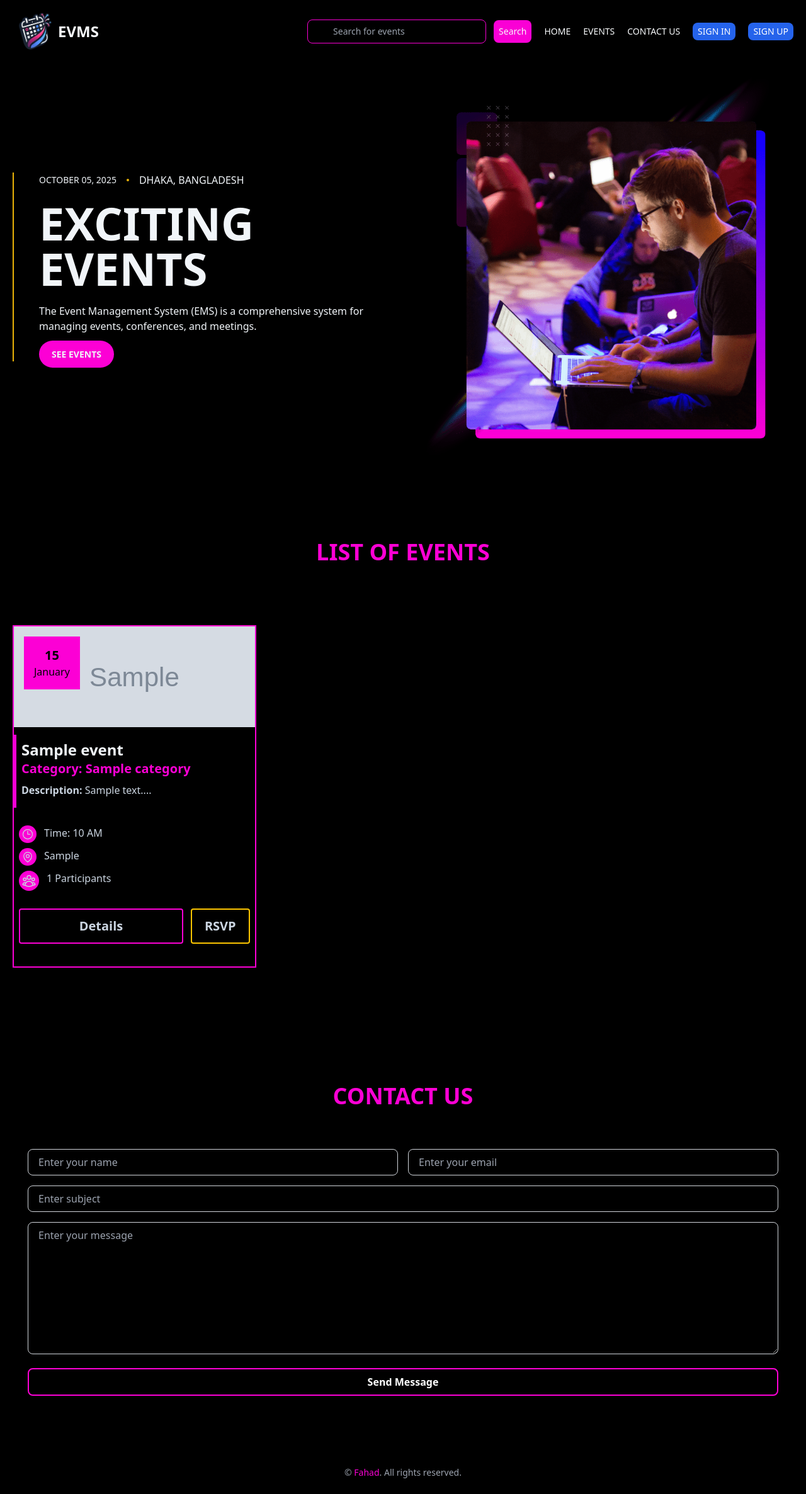
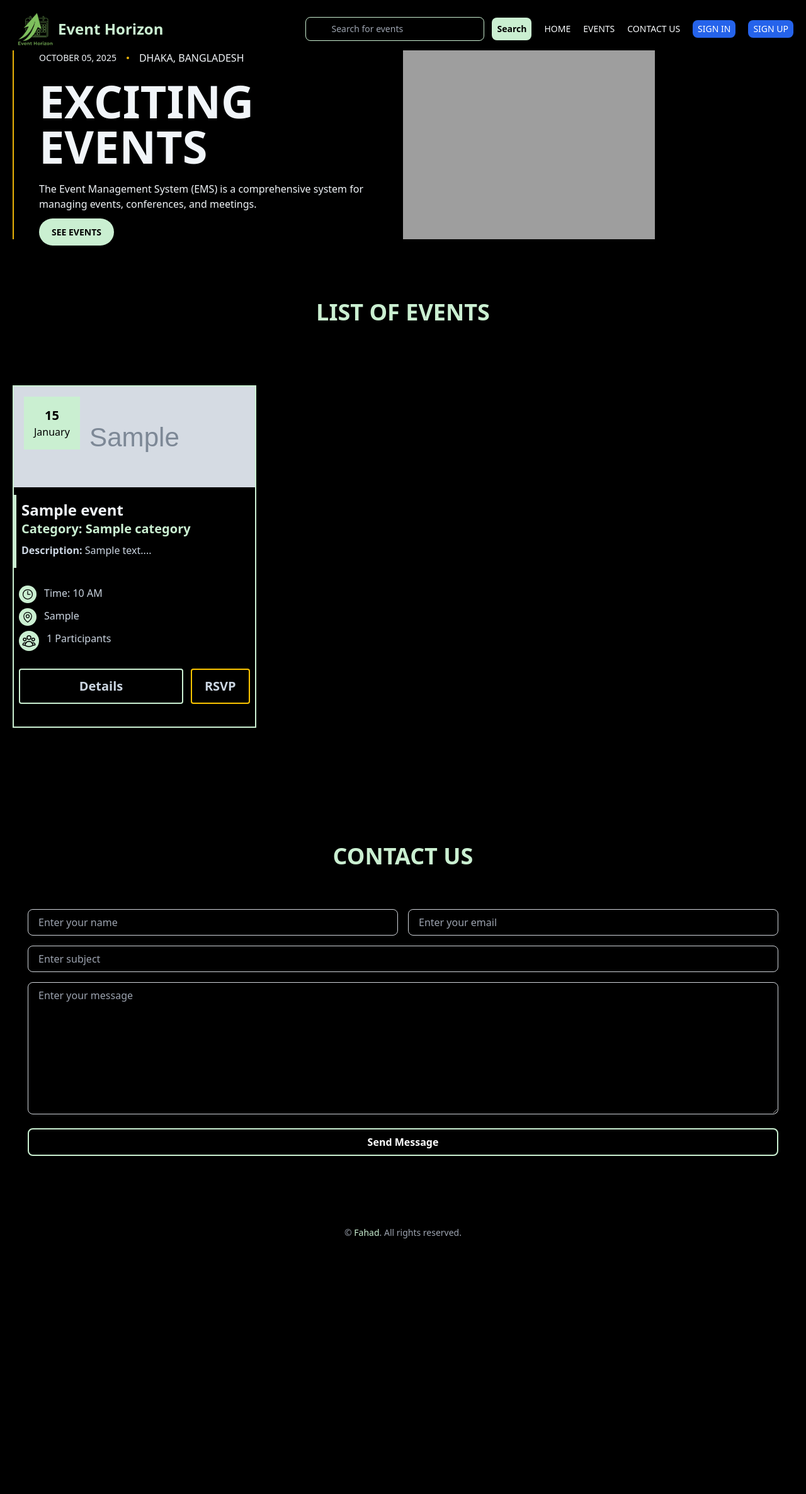
Before and after one commit to MohammadFahad1/Django-Assignment-1-Event-Management-System, a Django app: page / in a window 1280 px wide. Shown: the whole page at 63% size. After the commit the page ends 1967 px from the top, so only its background shows below. Run offline with Django 5.2, Linux system fonts and the light colour scheme; tables that the repository leaves empty hold one stand-in row (values such as "Sample post"); grey boxes marked "Sample" are stand-in pictures; some libraries are stand-ins or nearby versions; grey boxes are pictures that could not be loaded.

Commit message:
Color pallete changed

```diff
--- a/events/templates/footer.html
+++ b/events/templates/footer.html
@@ -3,7 +3,7 @@
     <!-- Copyright Text -->
     <p class="text-sm text-center">
       © <span id="year" 2025></span>
-      <a href="https://fahadbd.com" class="text-[#FC00D5]">Fahad</a>. All rights
+      <a href="https://fahadbd.com" class="text-[#CAEFD1]">Fahad</a>. All rights
       reserved.
     </p>
   </div>
--- a/events/templates/header_navbar.html
+++ b/events/templates/header_navbar.html
@@ -6,8 +6,8 @@
     {% comment %} Logo {% endcomment %}
     <a href="/">
       <div class="text-2xl p-2 rounded-lg font-bold flex gap-2 items-center">
-        <img src="{% static "images/logo-ev.png" %}" class="w-14" alt="">
-        <h1>EVMS</h1>
+        <img src="{% static 'images/logo-ev.png' %}" class="w-14" alt="">
+        <h1 class="text-[#CAEFD1]">Event Horizon</h1>
       </div>
     </a>
 
@@ -24,23 +24,23 @@
           name="search"
           id="search"
           value="{% if search %}{{search_txt}}{% endif %}"
-          class="bg-transparent border border-[#FA00D5] px-10 py-2 rounded-lg w-full"
+          class="bg-transparent border border-[#CAEFD1] px-10 py-2 rounded-lg w-full"
           placeholder="Search for events"
         />
         <input
           type="submit"
           value="Search"
-          class="bg-[#FA00D5] p-2 rounded-lg cursor-pointer"
+          class="bg-[#CAEFD1] p-2 rounded-lg cursor-pointer text-black font-bold hover:bg-[#CAEFD1]/80 transition-all duration-300"
         />
       </form>
-      <a href="/" class="hover:text-[#FA00D5]">HOME</a>
-      <a href="#events" class="hover:text-[#FA00D5]">EVENTS</a>
-      <a href="#contact" class="hover:text-[#FA00D5]">CONTACT US</a>
+      <a href="/" class="hover:text-[#CAEFD1]">HOME</a>
+      <a href="{% url 'home_page' %}#events" class="hover:text-[#CAEFD1]">EVENTS</a>
+      <a href="{% url 'home_page' %}#contact" class="hover:text-[#CAEFD1]">CONTACT US</a>
 
       {% if request.user.is_authenticated %}
       <a
         href="/dashboard"
-        class="hover:text-[#FA00D5] bg-blue-600 text-white rounded-lg px-2 py-1"
+        class="hover:text-[#CAEFD1] bg-blue-600 text-white rounded-lg px-2 py-1"
         >DASHBOARD</a
       >
       <form action="{% url 'sign-out' %}" method="post">
@@ -55,12 +55,12 @@
       {% else %}
       <a
         href="{% url 'sign-in' %}"
-        class="hover:text-[#FA00D5] bg-blue-600 text-white rounded-lg px-2 py-1"
+        class="hover:text-[#CAEFD1] bg-blue-600 text-white rounded-lg px-2 py-1"
         >SIGN IN</a
       >
       <a
         href="{% url 'sign-up' %}"
-        class="hover:text-[#FA00D5] bg-blue-600 text-white rounded-lg px-2 py-1"
+        class="hover:text-[#CAEFD1] bg-blue-600 text-white rounded-lg px-2 py-1"
         >SIGN UP</a
       >
       {% endif %}
--- a/events/templates/home_page.html
+++ b/events/templates/home_page.html
@@ -31,12 +31,12 @@
 
                             <p class="pb-5">The Event Management System (EMS) is a comprehensive system for managing events, conferences, and meetings.</p>
 
-                            <a href="#events" class="uppercase text-sm bg-[#FC00D5] hover:bg-[#a1238e] px-5 py-3 font-bold rounded-full">See Events</a>
+                            <a href="#events" class="uppercase text-sm bg-[#CAEFD1] hover:bg-[#8bf39e] px-5 py-3 font-bold rounded-full text-black">See Events</a>
                         </div>
                     </div>
 
                     <div>
-                        <img src="{% static "images/hero-img.webp" %}" class="w-full" alt="">
+                        <img src="{% static 'images/hero-img.png' %}" class="w-fullmax-w-[860px] max-h-[930px]" alt="">
                     </div>
                 </section>
                 {% comment %} Hero Section Ends {% endcomment %}
@@ -44,7 +44,7 @@
 
             {% comment %} List of all Events {% endcomment %}
              <section class="my-24" id="events">
-                <h1 class="text-4xl text-[#FC00D5] text-center font-bold my-16">LIST OF EVENTS</h1>
+                <h1 class="text-4xl text-[#CAEFD1] text-center font-bold my-16">LIST OF EVENTS</h1>
                 {% if search %}
                     <h3 class="text-2xl text-slate-100 text-center font-bold mb-16">{{events.count}} records found for "{{search_txt}}"</h3>
                 {% endif %}
@@ -65,20 +65,20 @@
                 <div class="grid grid-cols-1 md:grid-cols-2 lg:grid-cols-3 gap-10">
                 {% for event in events %}
                     {% comment %} Card Items Starts {% endcomment %}
-                    <div class="border-2 border-[#FC00D5] relative top-0 left-0">
+                    <div class="border-2 border-[#CAEFD1] relative top-0 left-0">
                         <img src="{{ event.thumbnail.url }}" alt="{{event.name}} thumbnail" class="w-full h-40 object-cover">
-                        <div class="absolute top-4 left-4 bg-[#FC00D5] p-4 text-center">
+                        <div class="absolute top-4 left-4 bg-[#CAEFD1] p-4 text-center">
                             <h4 class="text-xl font-extrabold">{{event.date|date:"d"}}</h4>
                             <p>{{event.date|date:"F"}}</p>
                         </div>
-                        <div class="p-2 border-s-4 border-[#FC00D5] my-3">
+                        <div class="p-2 border-s-4 border-[#CAEFD1] my-3">
                             <h3 class="text-2xl font-bold text-slate-100">{{event.name}}</h3>
-                            <h4 class="text-xl font-bold text-[#FC00D5]">Category: {{event.category}}</h4>
+                            <h4 class="text-xl font-bold text-[#CAEFD1]">Category: {{event.category}}</h4>
                             <p class="text-slate-300 my-2"><b>Description:</b> {{event.description|slice:":50"}}...</p>
                         </div>
                         <div class="p-2 text-slate-300">
                             <div class="flex gap-3 my-2">
-                                <div class="p-1 rounded-full bg-[#FC00D5] text-sm">
+                                <div class="p-1 rounded-full bg-[#CAEFD1] text-sm text-black">
                                     <svg xmlns="http://www.w3.org/2000/svg" fill="none" viewBox="0 0 24 24" stroke-width="1.5" stroke="currentColor" class="size-5">
                                     <path stroke-linecap="round" stroke-linejoin="round" d="M12 6v6h4.5m4.5 0a9 9 0 1 1-18 0 9 9 0 0 1 18 0Z" />
                                     </svg>
@@ -87,7 +87,7 @@
                             </div>
 
                             <div class="flex gap-3 my-2">
-                                <div class="p-1 rounded-full bg-[#FC00D5] text-sm">
+                                <div class="p-1 rounded-full bg-[#CAEFD1] text-sm text-black">
                                     <svg xmlns="http://www.w3.org/2000/svg" fill="none" viewBox="0 0 24 24" stroke-width="1.5" stroke="currentColor" class="size-5">
                                     <path stroke-linecap="round" stroke-linejoin="round" d="M15 10.5a3 3 0 1 1-6 0 3 3 0 0 1 6 0Z" />
                                     <path stroke-linecap="round" stroke-linejoin="round" d="M19.5 10.5c0 7.142-7.5 11.25-7.5 11.25S4.5 17.642 4.5 10.5a7.5 7.5 0 1 1 15 0Z" />
@@ -97,7 +97,7 @@
                             </div>
 
                             <div class="flex gap-3 my-2">
-                                <div class="p-1 rounded-full bg-[#FC00D5] text-sm">
+                                <div class="p-1 rounded-full bg-[#CAEFD1] text-sm text-black">
                                     <svg xmlns="http://www.w3.org/2000/svg" fill="none" viewBox="0 0 24 24" stroke-width="1.5" stroke="currentColor" class="size-6">
                                     <path stroke-linecap="round" stroke-linejoin="round" d="M18 18.72a9.094 9.094 0 0 0 3.741-.479 3 3 0 0 0-4.682-2.72m.94 3.198.001.031c0 .225-.012.447-.037.666A11.944 11.944 0 0 1 12 21c-2.17 0-4.207-.576-5.963-1.584A6.062 6.062 0 0 1 6 18.719m12 0a5.971 5.971 0 0 0-.941-3.197m0 0A5.995 5.995 0 0 0 12 12.75a5.995 5.995 0 0 0-5.058 2.772m0 0a3 3 0 0 0-4.681 2.72 8.986 8.986 0 0 0 3.74.477m.94-3.197a5.971 5.971 0 0 0-.94 3.197M15 6.75a3 3 0 1 1-6 0 3 3 0 0 1 6 0Zm6 3a2.25 2.25 0 1 1-4.5 0 2.25 2.25 0 0 1 4.5 0Zm-13.5 0a2.25 2.25 0 1 1-4.5 0 2.25 2.25 0 0 1 4.5 0Z" />
                                     </svg>
@@ -105,7 +105,7 @@
                                 <span>{{ event.participants_count }} Participants</span>
                             </div>
                             <div class="flex justify-between items-center gap-3 my-2">
-                                <a href="{% url "event-detail" event.id %}" class="block px-5 py-3 hover:bg-[#FC00D5] text-xl text-center font-bold my-5 rounded transition-colors border-2 border-[#FC00D5] w-full">Details</a>
+                                <a href="{% url "event-detail" event.id %}" class="block px-5 py-3 hover:bg-[#CAEFD1] text-xl text-center font-bold my-5 rounded transition-colors border-2 border-[#CAEFD1] hover:border-[#7dfa94] w-full hover:text-black">Details</a>
                                 <a href="{% url "rsvp" event.id %}" class="block px-5 py-3 hover:bg-[#fcc500] hover:text-black text-xl text-center font-bold my-5 rounded transition-colors border-2 border-[#fcc500]">RSVP</a>
                             </div>
                         </div>
@@ -118,7 +118,7 @@
 
             {% comment %} Contact Form Section Starts {% endcomment %}
             <section class="w-full shadow-lg bg-transparent rounded-2xl p-6" id="contact">
-                <h1 class="text-4xl text-[#FC00D5] text-center font-bold my-16">CONTACT US</h1>
+                <h1 class="text-4xl text-[#CAEFD1] text-center font-bold my-16">CONTACT US</h1>
 
                 <form action="" method="POST" class="space-y-4">
                     <div class="grid grid-cols-1 md:grid-cols-2 gap-4">
@@ -127,32 +127,32 @@
                         <div>
 
                             <input type="text" placeholder="Enter your name"
-                                class="w-full border border-gray-300 bg-transparent rounded-lg px-4 py-2 focus:outline-none focus:ring-2 focus:ring-[#FC00D5]">
+                                class="w-full border border-gray-300 bg-transparent rounded-lg px-4 py-2 focus:outline-none focus:ring-2 focus:ring-[#CAEFD1]">
                         </div>
 
                         <!-- Email Field -->
                         <div>
                             <input type="email" placeholder="Enter your email"
-                                class="w-full border border-gray-300 bg-transparent rounded-lg px-4 py-2 focus:outline-none focus:ring-2 focus:ring-[#FC00D5]">
+                                class="w-full border border-gray-300 bg-transparent rounded-lg px-4 py-2 focus:outline-none focus:ring-2 focus:ring-[#CAEFD1]">
                         </div>
                     </div>
 
                     <!-- Subject Field -->
                     <div>
                         <input type="text" placeholder="Enter subject"
-                            class="w-full border border-gray-300 bg-transparent rounded-lg px-4 py-2 focus:outline-none focus:ring-2 focus:ring-[#FC00D5]">
+                            class="w-full border border-gray-300 bg-transparent rounded-lg px-4 py-2 focus:outline-none focus:ring-2 focus:ring-[#CAEFD1]">
                     </div>
 
                     <!-- Message Field -->
                     <div>
                         <textarea rows="8" placeholder="Enter your message"
-                            class="w-full border border-gray-300 bg-transparent rounded-lg px-4 py-2 focus:outline-none focus:ring-2 focus:ring-[#FC00D5]"></textarea>
+                            class="w-full border border-gray-300 bg-transparent rounded-lg px-4 py-2 focus:outline-none focus:ring-2 focus:ring-[#CAEFD1]"></textarea>
                     </div>
 
                     <!-- Submit Button -->
                     <div class="text-center">
                         <button type="submit"
-                            class="w-full text-white font-semibold py-2 border-2 border-[#FC00D5] hover:bg-[#FC00D5] rounded-lg transition duration-300">
+                            class="w-full text-white font-semibold py-2 border-2 border-[#CAEFD1] hover:bg-[#CAEFD1] rounded-lg transition duration-300">
                             Send Message
                         </button>
                     </div>
--- a/static/css/output.css
+++ b/static/css/output.css
@@ -809,6 +809,10 @@ video {
   max-height: 13rem;
 }
 
+.max-h-\[930px\] {
+  max-height: 930px;
+}
+
 .min-h-screen {
   min-height: 100vh;
 }
@@ -1054,6 +1062,21 @@ video {
   border-color: rgb(74 222 128 / var(--tw-border-opacity, 1));
 }
 
+.border-\[\#CAEFD1\] {
+  --tw-border-opacity: 1;
+  border-color: rgb(202 239 209 / var(--tw-border-opacity, 1));
+}
+
+.border-\[\#00400c\] {
+  --tw-border-opacity: 1;
+  border-color: rgb(0 64 12 / var(--tw-border-opacity, 1));
+}
+
+.border-\[\#017015\] {
+  --tw-border-opacity: 1;
+  border-color: rgb(1 112 21 / var(--tw-border-opacity, 1));
+}
+
 .bg-\[\#1B44EC\] {
   --tw-bg-opacity: 1;
   background-color: rgb(27 68 236 / var(--tw-bg-opacity, 1));
@@ -1191,6 +1214,16 @@ video {
 .bg-slate-400 {
   --tw-bg-opacity: 1;
   background-color: rgb(148 163 184 / var(--tw-bg-opacity, 1));
+}
+
+.bg-\[\#CAEFD1\] {
+  --tw-bg-opacity: 1;
+  background-color: rgb(202 239 209 / var(--tw-bg-opacity, 1));
+}
+
+.bg-\[\#b3f4bf\] {
+  --tw-bg-opacity: 1;
+  background-color: rgb(179 244 191 / var(--tw-bg-opacity, 1));
 }
 
 .object-cover {
@@ -1504,6 +1537,26 @@ video {
 .text-green-700 {
   --tw-text-opacity: 1;
   color: rgb(21 128 61 / var(--tw-text-opacity, 1));
+}
+
+.text-\[\#CAEFD1\] {
+  --tw-text-opacity: 1;
+  color: rgb(202 239 209 / var(--tw-text-opacity, 1));
+}
+
+.text-black {
+  --tw-text-opacity: 1;
+  color: rgb(0 0 0 / var(--tw-text-opacity, 1));
+}
+
+.text-\[\#1bff45\] {
+  --tw-text-opacity: 1;
+  color: rgb(27 255 69 / var(--tw-text-opacity, 1));
+}
+
+.text-\[\#018018\] {
+  --tw-text-opacity: 1;
+  color: rgb(1 128 24 / var(--tw-text-opacity, 1));
 }
 
 .opacity-50 {
@@ -1546,6 +1599,12 @@ video {
   transition-duration: 150ms;
 }
 
+.transition-all {
+  transition-property: all;
+  transition-timing-function: cubic-bezier(0.4, 0, 0.2, 1);
+  transition-duration: 150ms;
+}
+
 .duration-200 {
   transition-duration: 200ms;
 }
--- a/users/templates/registration/login.html
+++ b/users/templates/registration/login.html
@@ -41,12 +41,12 @@
         /><br />
         <button
           type="submit"
-          class="py-2 px-4 bg-[#FC00D5] text-white rounded mt-2"
+          class="py-2 px-4 bg-[#CAEFD1] text-black rounded mt-2 border-2 border-[#017015]"
         >
           Sign In
         </button>
         Don't have an account?
-        <a href="{% url 'sign-up' %}" class="text-[#FC00D5]">Sign Up</a>
+        <a href="{% url 'sign-up' %}" class="text-[#018018]">Sign Up</a>
       </form>
     </div>
     {% include 'footer.html' %}
--- a/users/templates/registration/register.html
+++ b/users/templates/registration/register.html
@@ -41,12 +41,12 @@
           {% endif %} {% endfor %}
           <button
             type="submit"
-            class="text-white px-3 py-2 bg-[#FC00D5] rounded mt-5"
+            class="py-2 px-4 bg-[#CAEFD1] text-black rounded mt-2 border-2 border-[#017015]"
           >
             Sign Up
           </button>
           Already have an account?
-          <a href="{% url 'sign-in' %}" class="text-[#FC00D5]">Sign In</a>
+          <a href="{% url 'sign-in' %}" class="text-[#018018]">Sign In</a>
         </form>
       </div>
     </div>
```
Also changed, not shown: other parts of static/css/output.css (+42 -0 lines), events/templates/event_detail.html (+5 -5 lines), static/images/hero-img.webp (deleted), static/images/logo-ev.png, 1 other file.
